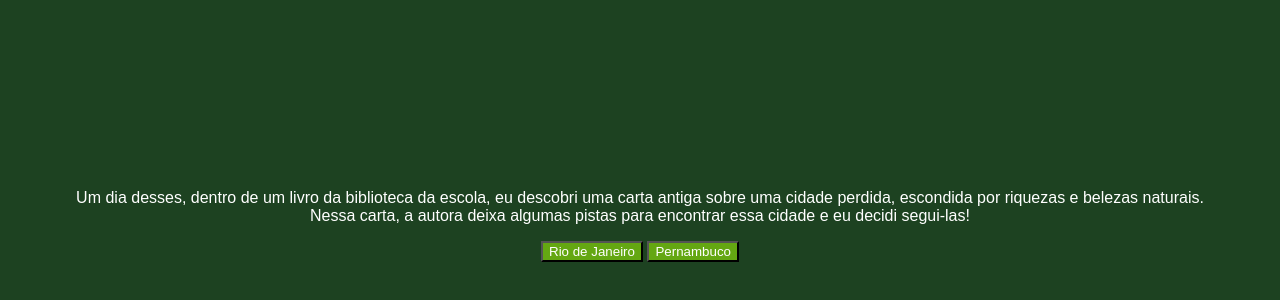
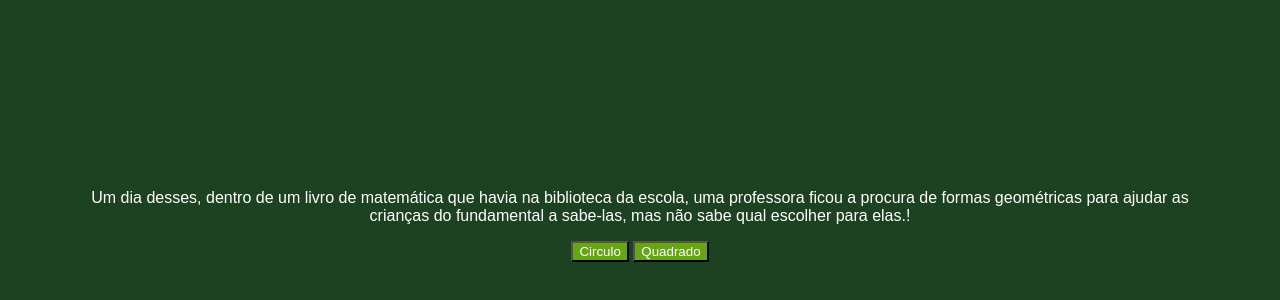
Before and after one commit to evyzinha0612/a-aventura-de-bolinhas., a plain HTML site: page index.html in a window 1280 px wide. Shown: the part 142-442 px from the top of the page. Drawn offline with Linux system fonts and the light colour scheme; a web font is replaced by a local one.

Commit message:
Update index.html

```diff
--- a/index.html
+++ b/index.html
@@ -13,13 +13,13 @@
     <main>
         <div class="passo ativo" id="passo-0">
             <img src="img/cenario-passo0.png" alt="">
-            <p>Um dia desses, dentro de um livro da biblioteca da escola, eu descobri uma carta antiga sobre uma cidade perdida, escondida por riquezas e belezas naturais. Nessa carta, a autora deixa algumas pistas para encontrar essa cidade e eu decidi segui-las!</p>
-            <button class="btn-proximo" data-proximo="1">Rio de Janeiro</button>
-            <button class="btn-proximo" data-proximo="2">Pernambuco</button>
+            <p>Um dia desses, dentro de um livro de matemática que havia na biblioteca da escola, uma professora ficou a procura de formas geométricas para ajudar as crianças do fundamental a sabe-las, mas não sabe qual escolher para elas.!</p>
+            <button class="btn-proximo" data-proximo="1">Circulo</button>
+            <button class="btn-proximo" data-proximo="2">Quadrado</button>
         </div>
         <div class="passo" id="passo-1">
-            <p>Você começa sua jornada no Rio de Janeiro, subindo o Pico da Tijuca ao amanhecer para encontrar a primeira pista.</p>
-            <button class="btn-proximo" data-proximo="3">Procurar a pista no topo do pico</button>
+            <p>Você começou a procurar e achou a bolinha uma ótima idéia para ajudar as criança, mas viu uma atividade super dificil.</p>
+            <button class="btn-proximo" data-proximo="3">Procurar</button>
             <button class="btn-proximo" data-proximo="4">Desistir e voltar para casa</button>
         </div>
         <div class="passo" id="passo-2">
```
